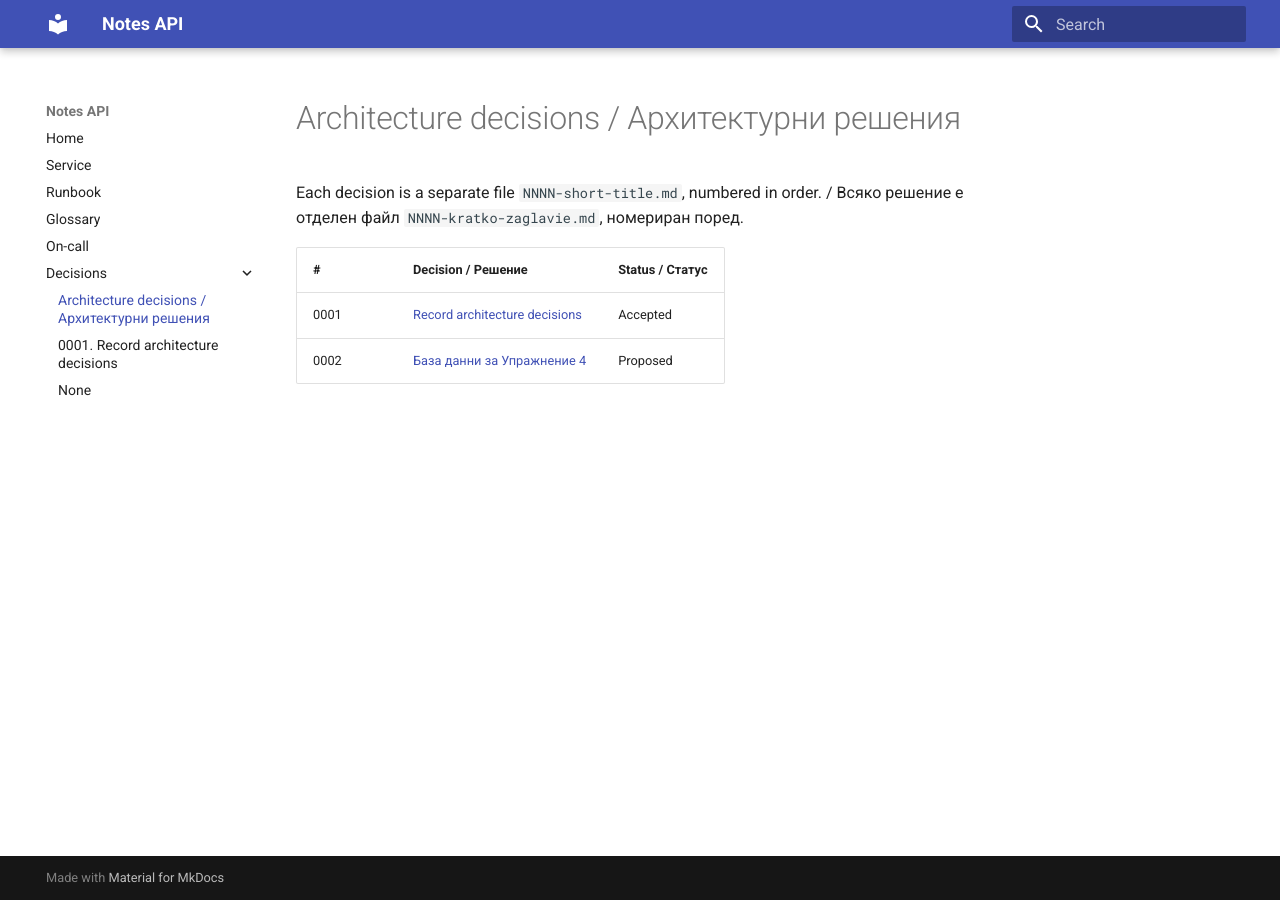
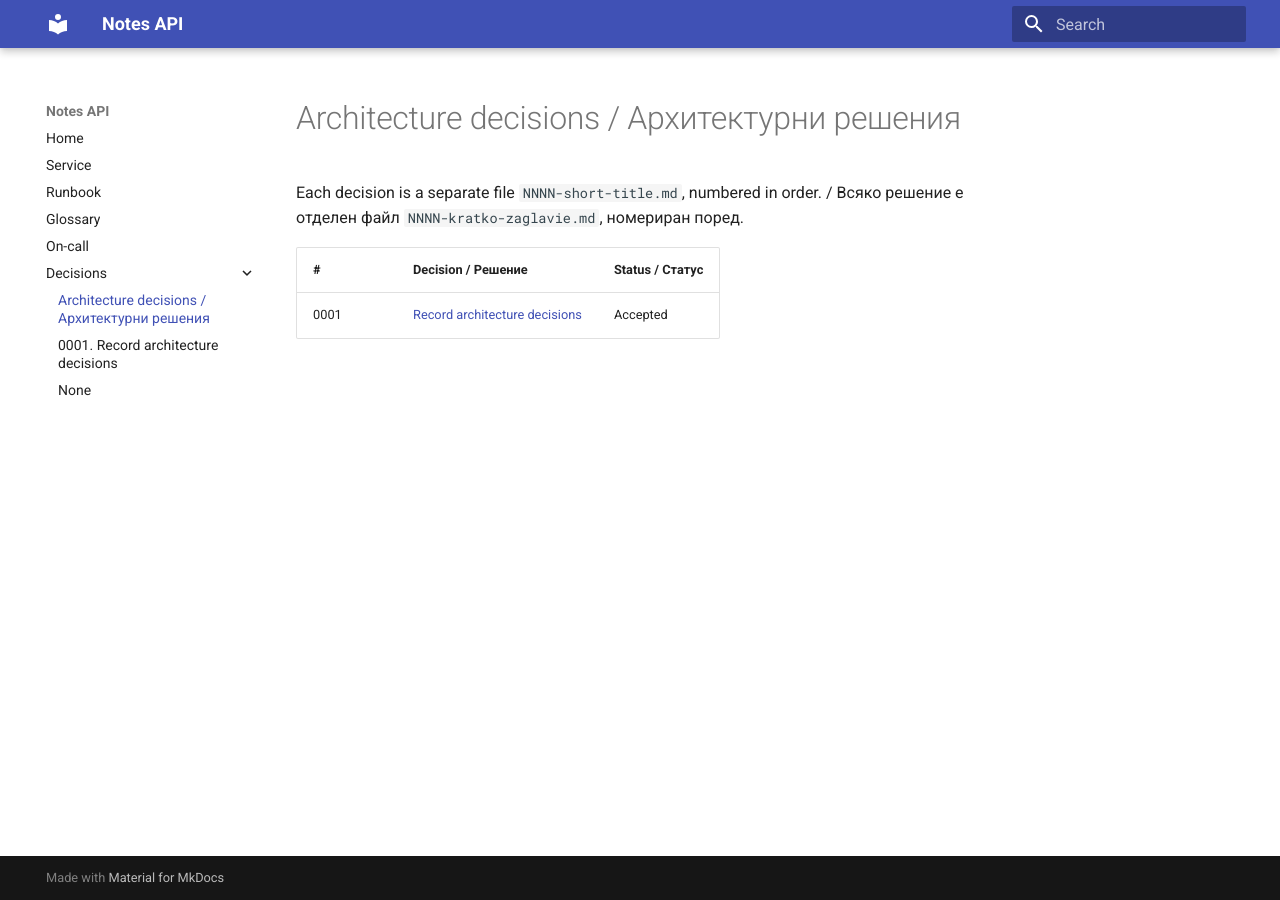
Before and after one commit to PlamenHR/devops-lab3-plamen, an MkDocs documentation site: the page built from docs/adr/index.md, in a window 1280 px wide. Built offline with MkDocs 1.6.1 and Material for MkDocs 9.7.7, drawn with Linux system fonts in a browser that asks for light colours.

Commit message:
Remove proposed status for exercise 4 database decision

```diff
--- a/docs/adr/index.md
+++ b/docs/adr/index.md
@@ -5,4 +5,3 @@ Each decision is a separate file `NNNN-short-title.md`, numbered in order. / В
 | # | Decision / Решение | Status / Статус |
 |---|---|---|
 | 0001 | [Record architecture decisions](0001-record-architecture-decisions.md) | Accepted |
-| 0002 | [База данни за Упражнение 4](0002-database.md) | Proposed |
```
